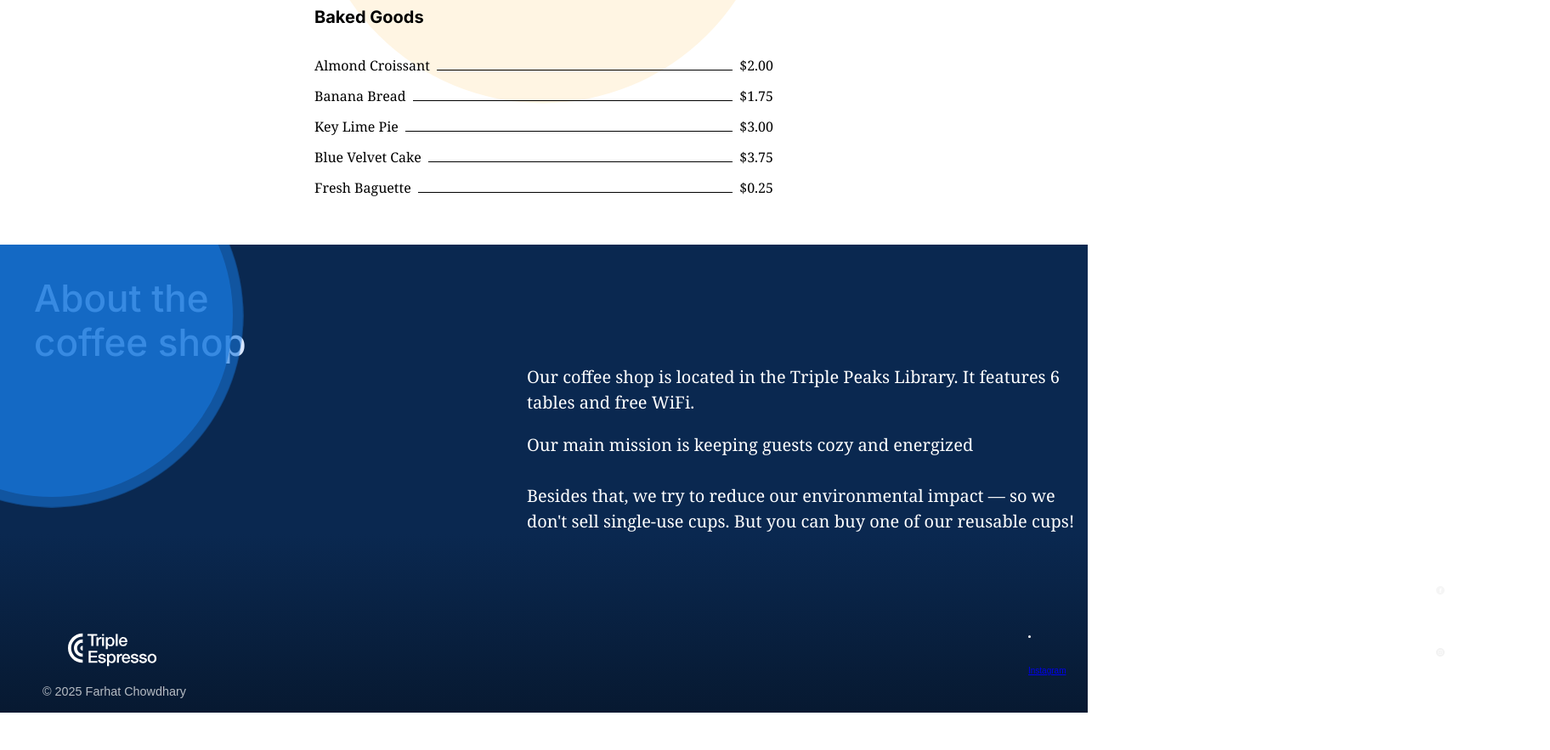
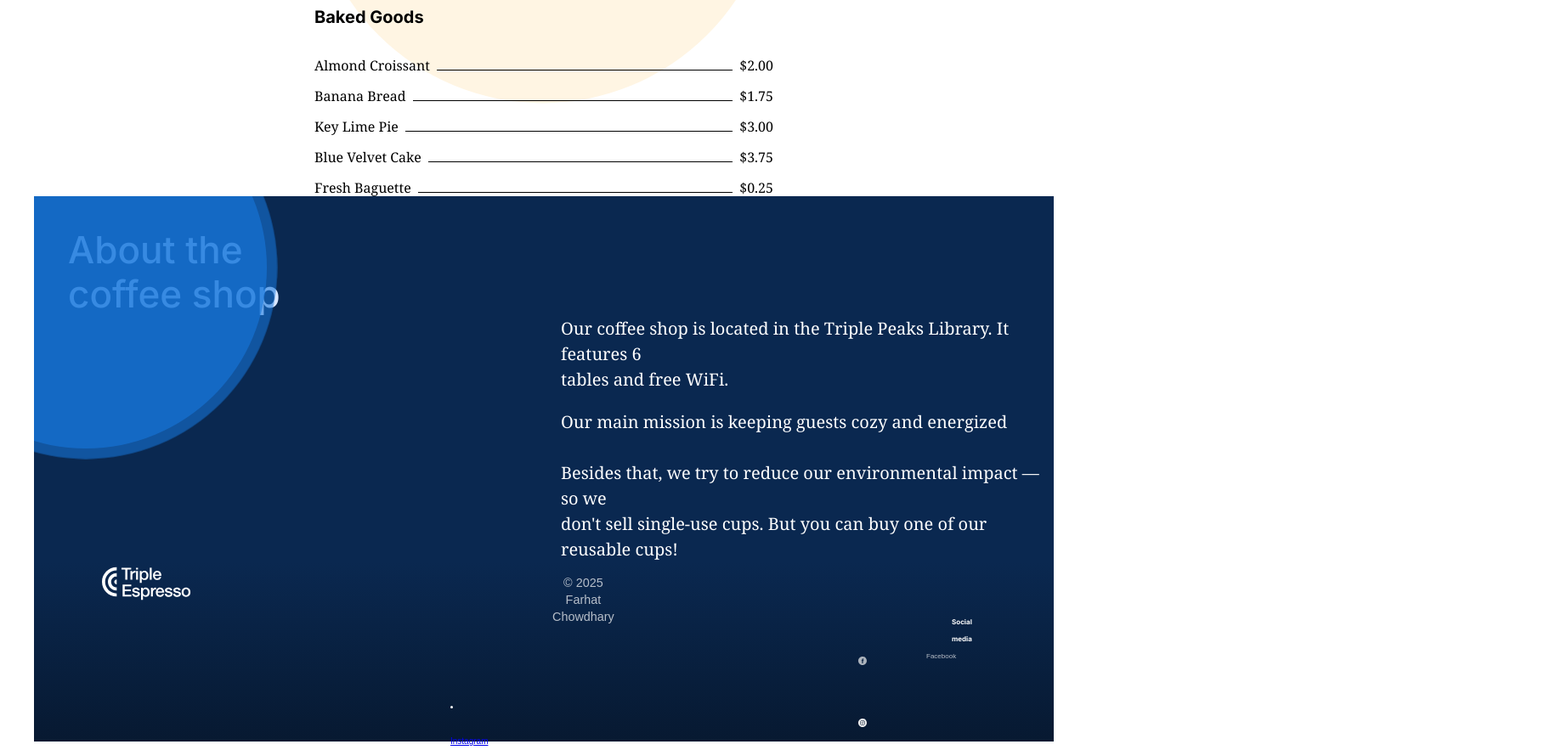
Before and after one commit to Farhatchowdhary/se_project_coffeeshop-ft, a plain HTML site: page index.html in a window 1280 px wide. Shown: the part 3667-4550 px from the top of the page at 85% size, 1824 px wide, since content can reach past the window. Before the commit the page ends 4506 px from the top, so only its background shows below. Drawn offline with Linux system fonts and the light colour scheme.

Commit message:
Real first attempt

```diff
--- a/index.html
+++ b/index.html
@@ -215,8 +215,7 @@
             Fresh Baguette<span class="card__list-divider"></span>$0.25
            </li>
           </ul>
-</section>
-</section>
+        </ul>
 
       <section id="about" class="about">
         <div class="about__content">
@@ -236,6 +235,7 @@
          </div>
          </div>
           </section>
+          <Footer>
             <footer class="footer">
            <div class="footer__content">
            <img
@@ -248,7 +248,7 @@
 
             <h4 class="footer__social-heading">
               Social media</h4>
-              <!--FaceBook-->
+
             <ul class="footer__list">
               <li class="footer__list-item">
                 <a href="#" class="footer__social-link">
@@ -259,8 +259,6 @@
                     Facebook</a>
                   </li>
                 </ul>
-
-                <!--Instagram-->
                 <li class="footer__list-item">
                 <a href="#">
                   <img src="./images/instagram_white.svg"
@@ -268,7 +266,7 @@
                     class="footer__social-icon"/>
                  Instagram
                 </a>
-            </ul>
+              </div>
           </div>
         </div>
         <p class="footer__copyright">&copy; 2025 Farhat Chowdhary</p>
```
